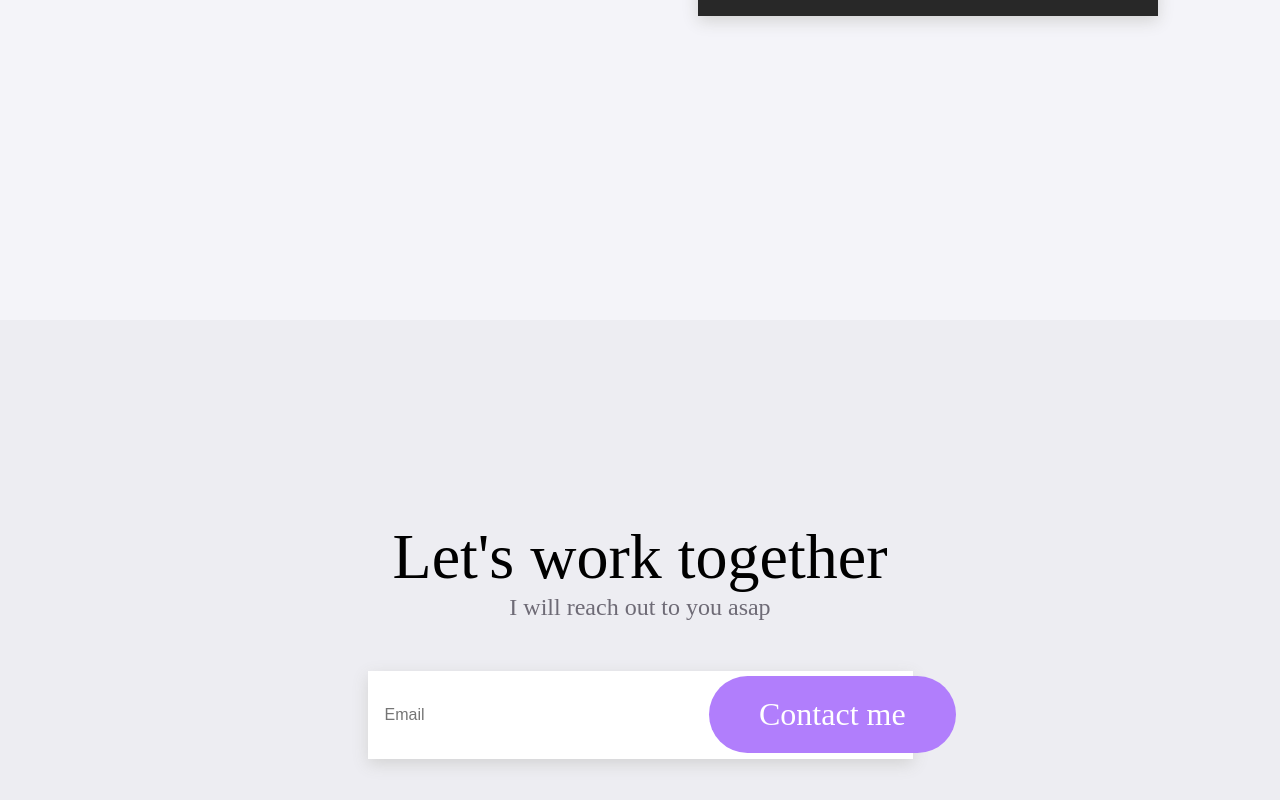
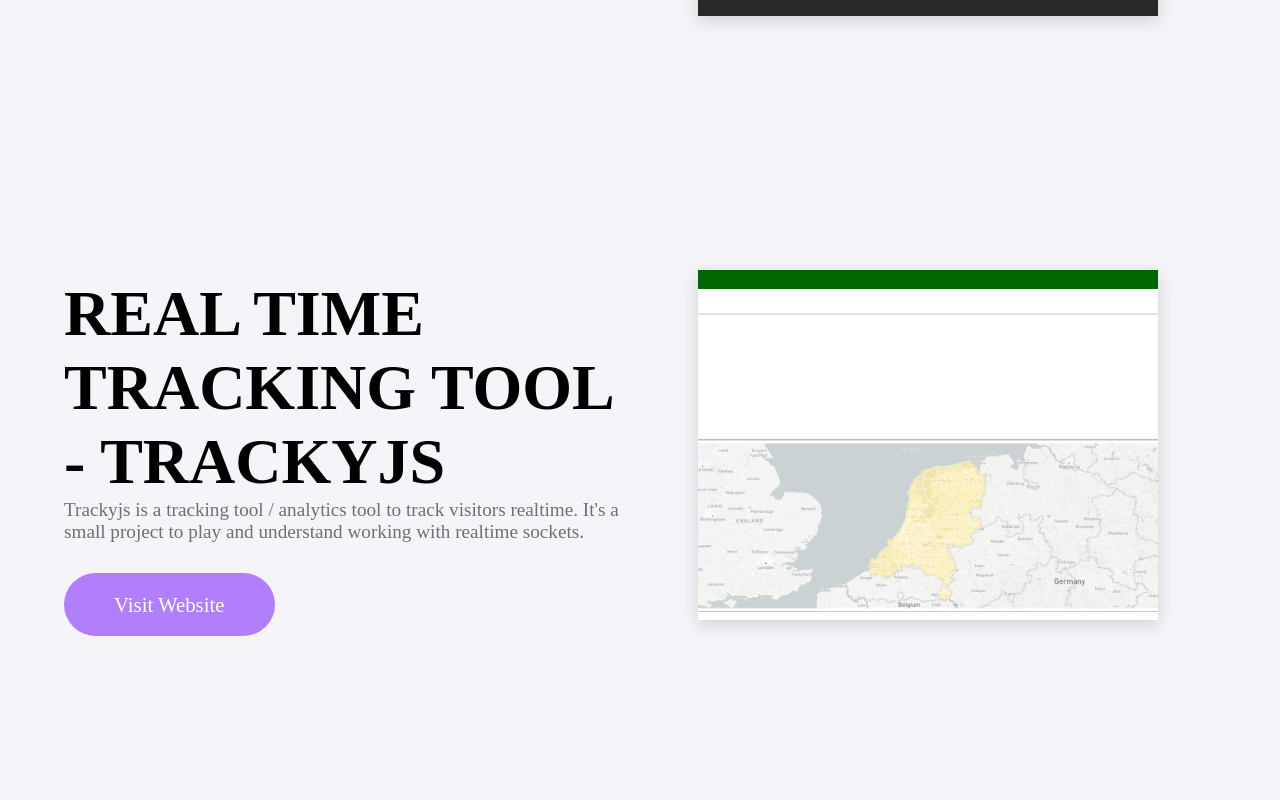
Before and after one commit to Jelmerovereem/front-end-portfolio, a React (Create React App) app: page / in a window 1280 px wide. Shown: the part 3699-4499 px from the top of the page. Built offline with nearby package versions, Linux system fonts and the light colour scheme.

Commit message:
added trackyjs project

```diff
--- a/src/components/organisms/Projects.jsx
+++ b/src/components/organisms/Projects.jsx
@@ -6,6 +6,7 @@
 import LechaimImg from 'assets/img/projects/lechaim.jpg';
 import WeatherAppImg from 'assets/img/projects/progressive_weather_app.png';
 import AudioBookImg from 'assets/img/projects/audioBook.jpg';
+import TrackyjsImg from 'assets/img/projects/tracking_tool_trackyjs.png';
 
 const Container = styled.div`
 	background: ${colors.bgLight};
@@ -107,6 +108,12 @@
 		description: "AudioBook is a website made for a man with vision disorder(macular degeneration). This project involves 4 weeks of concepting, testing & prototyping. At the end of the project I've made an website where the navigation is based on speech, key presses or mouse clicks. The website responds with colors and my own voice(I've recorded everything myself!).",
 		img: AudioBookImg,
 		link: "https://jelmerovereem.github.io/human-centered-design-2021/prototype/index.html"
+	},
+	{
+		title: "Real time tracking tool - trackyjs",
+		description: "Trackyjs is a tracking tool / analytics tool to track visitors realtime. It's a small project to play and understand working with realtime sockets.",
+		img: TrackyjsImg,
+		link: "https://trackyjs.herokuapp.com/admin"
 	}
 	]
 	return (
```
Also changed, not shown: src/assets/img/projects/tracking_tool_trackyjs.png (added).
